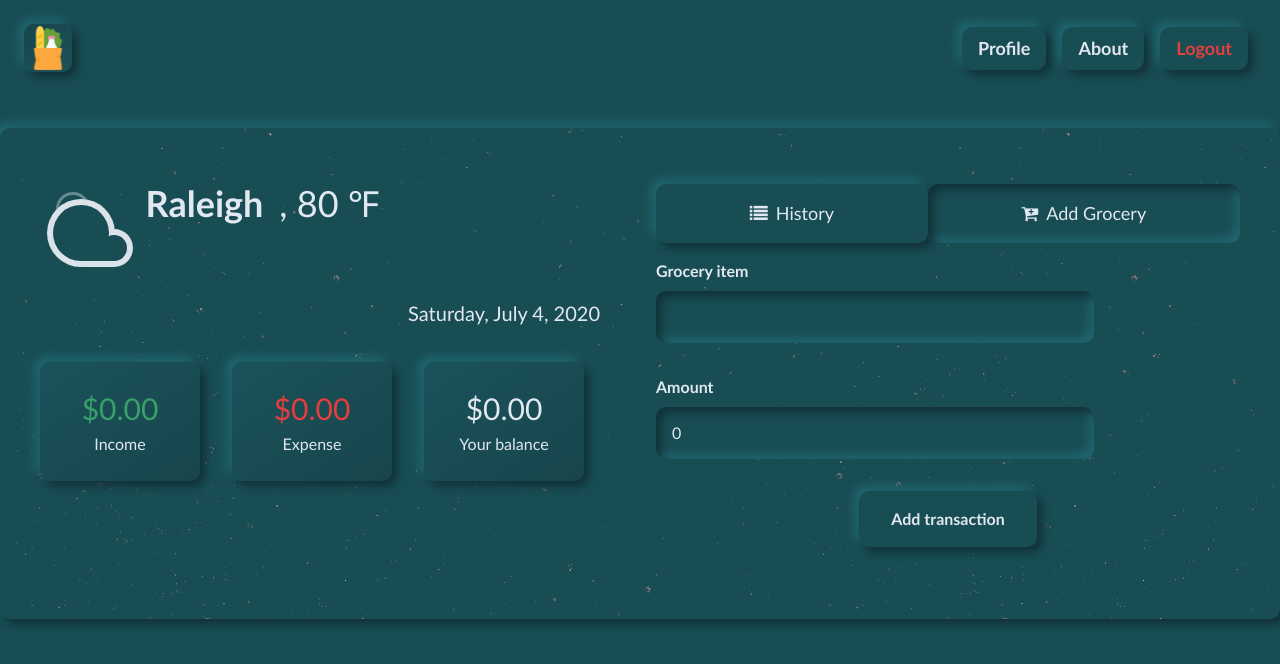
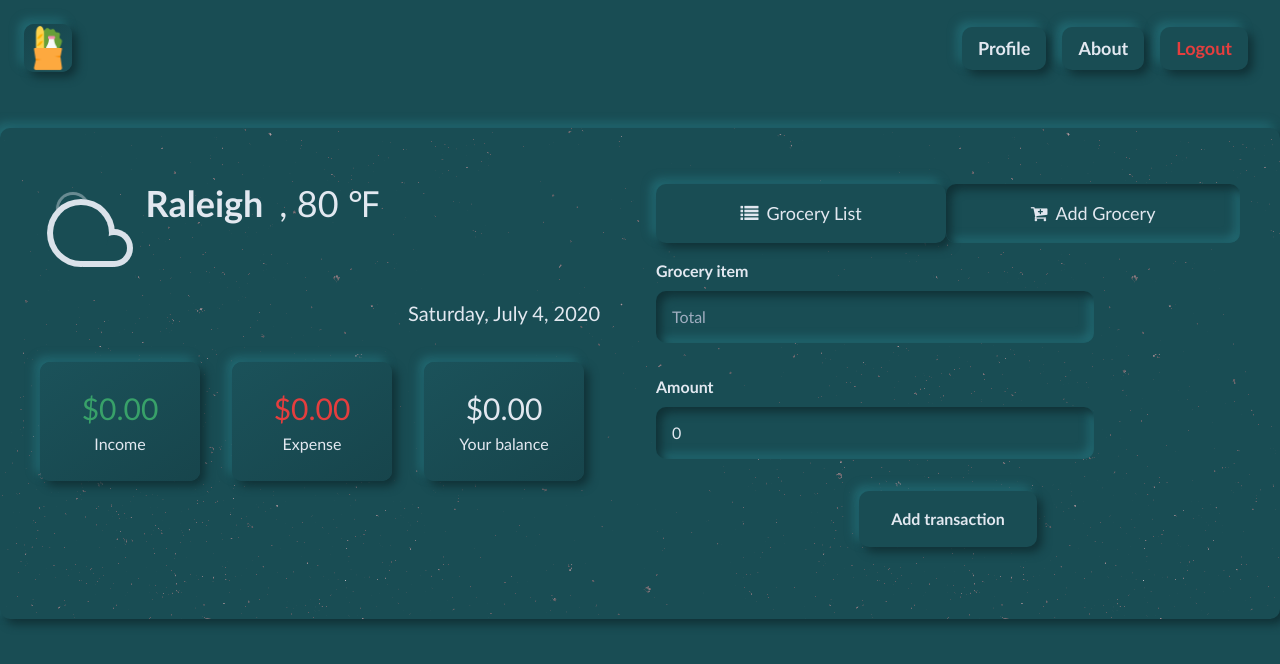
Before and after one commit to edumenu/grocery-list, a React (Create React App) app in the folder client/: page / in a window 1280 px wide. Both pictures are taken after a click on the button "Add Grocery". Shown: the top 664 px of the page. Built offline with nearby package versions, Linux system fonts and the light colour scheme; no server answers.

Commit message:
Phase 1
First phase of the app is complete

```diff
--- a/client/src/Components/AddGrocery.js
+++ b/client/src/Components/AddGrocery.js
@@ -6,7 +6,7 @@ import PropTypes from 'prop-types'
 function AddGrocery({ addGroceryButton, changeHistoryListStatus }) {
     const [item, setItem] = useState('')
     const [amount, setAmount] = useState(0)
-    const { addTransaction, error } = useContext(GlobalContext);
+    const { addTransaction, error, groceryLists } = useContext(GlobalContext);
 
     const onSubmit = e => {
         e.preventDefault(); // Prevents a link from opening a URL
@@ -18,8 +18,6 @@ function AddGrocery({ addGroceryButton, changeHistoryListStatus }) {
 
         // Calling the add transaction
         addTransaction(newGroceryItem);
-
-        // console.log(error)
 
         // Display history list
         changeHistoryListStatus();
@@ -36,7 +34,7 @@ function AddGrocery({ addGroceryButton, changeHistoryListStatus }) {
             <form onSubmit={onSubmit}>
                 <div className="mb-8">
                     <label htmlFor="item" className="block text-gray-300 text-md font-bold mb-2"> Grocery item </label>
-                    <input name="item" id="item" value={item} onChange={(e) => setItem(e.target.value)} type="text" className="card_element2 block pr-10 w-3/4 py-4 px-4 text-gray-300 mb-3 appearance-none leading-tight focus:outline-none focus:border-gray-500 transition duration-500 ease-in-out" required/>
+                    <input name="item" id="item" value={item} onChange={(e) => setItem(e.target.value)} type="text" placeholder={ groceryLists.length === 0 ? "Total" : "" } className="card_element2 block pr-10 w-3/4 py-4 px-4 text-gray-300 mb-3 appearance-none leading-tight focus:outline-none focus:border-gray-500 transition duration-500 ease-in-out" required/>
                 </div>
 
                 <div className="mb-8">
--- a/client/src/Components/GroceryItem.js
+++ b/client/src/Components/GroceryItem.js
@@ -1,4 +1,4 @@
-import React, { useState, useContext, useEffect } from 'react';
+import React from 'react';
 import PropTypes from 'prop-types';
 
 function GroceryItem({ item, toggleModalOpen }) {
@@ -6,8 +6,8 @@ function GroceryItem({ item, toggleModalOpen }) {
     const sign = item.amount < 0 ? `-` : `+`;
 
     return (
-        <div className={`flex items-stretch card_element3 p-4 mb-1 border-r-8 ${signClass}`}>
-            <a onClick={toggleModalOpen.bind(this, item)} href="#"><i className="flex-1 text-lg mt-2 fa fa-trash-o text-gray-300 hover:text-red-600" aria-hidden="true"></i></a>
+        <div className={`flex items-stretch card_element2 p-4 mb-2 border-r-8 ${signClass}`}>
+            <button onClick={toggleModalOpen.bind(this, item)} ><i className="flex-1 text-lg mt-2 fa fa-trash-o text-gray-300 hover:text-red-600" aria-hidden="true"></i></button>
             <div className="flex-1 ml-4 font-bold text-2xl text-gray-300">{item.item}</div>
             <div className="flex-2 text-xl font-bold text-gray-300">{sign}${Math.abs(item.amount.toFixed(2))}</div>
         </div>
--- a/client/src/Components/GroceryList.js
+++ b/client/src/Components/GroceryList.js
@@ -10,6 +10,7 @@ function GroceryList({ historyButton, toggleModalOpen }) {
     useEffect(() => {
         // Calling the grocery list function
         getGroceryLists();
+        // eslint-disable-next-line react-hooks/exhaustive-deps
     }, [])
 
     return (
--- a/client/src/Components/Weather.js
+++ b/client/src/Components/Weather.js
@@ -9,19 +9,19 @@ import Rain from './Weather/Rain'
 import Thunderstorm from './Weather/Thunderstorm'
 
 function Weather() {
-    const { currentWeather, weatherError } = useContext(GlobalContext);
+    const { currentWeather } = useContext(GlobalContext);
     const [temp, setTemp] = useState('')
     const [cityName, setCityName] = useState('')
     const [weatherType, setWeatherType] = useState('')
 
     useEffect(() => {
         // Checking for the existence of weatherCounter or weatherCounter < 50
-        if (localStorage.getItem('weatherCounter') === null || localStorage.getItem('weatherCounter') > 1) {
+        if (localStorage.getItem('weatherCounter') === null || localStorage.getItem('weatherCounter') > 25) {
             currentWeather();
         } else {
             getCurrentWeather();
         }
-
+        // eslint-disable-next-line react-hooks/exhaustive-deps
     }, [])
 
     // This function settings the weather info from local storage
--- a/client/src/Pages/Dashboard.js
+++ b/client/src/Pages/Dashboard.js
@@ -20,7 +20,7 @@ export class Dashboard extends Component {
     }
 
     componentDidMount() {
-        console.log("mount")
+        // console.log("mount")
     }
 
     // This function displays history list section
@@ -88,7 +88,7 @@ export class Dashboard extends Component {
                             {/* History, Add Grocery */}
                             <div className="lg:w-1/2 w-full pr-8 px-4 py-6">
                                 <div className="flex mb-4">
-                                    <button onClick={this.changeHistoryListStatus} className={`flex-grow text-gray-300 focus:outline-none p-4 text-lg ${this.state.historyButton ? "card_element2" : "card_element hover:card_element2"}`}><i className="text-lg fa fa-list mr-2" aria-hidden="true"></i>History</button>
+                                    <button onClick={this.changeHistoryListStatus} className={`flex-grow text-gray-300 focus:outline-none p-4 text-lg ${this.state.historyButton ? "card_element2" : "card_element hover:card_element2"}`}><i className="text-lg fa fa-list mr-2" aria-hidden="true"></i>Grocery List</button>
                                     <button onClick={this.changeGroceryAddStatus} className={`flex-grow text-gray-300 focus:outline-none text-lg p-4 ${this.state.addGroceryButton ? "card_element2" : "card_element hover:card_element2"}`} ><i className="text-lg fa fa-cart-plus mr-2" aria-hidden="true"></i>Add Grocery</button>
                                 </div>
                                 {/* Grocery list History */}
```
